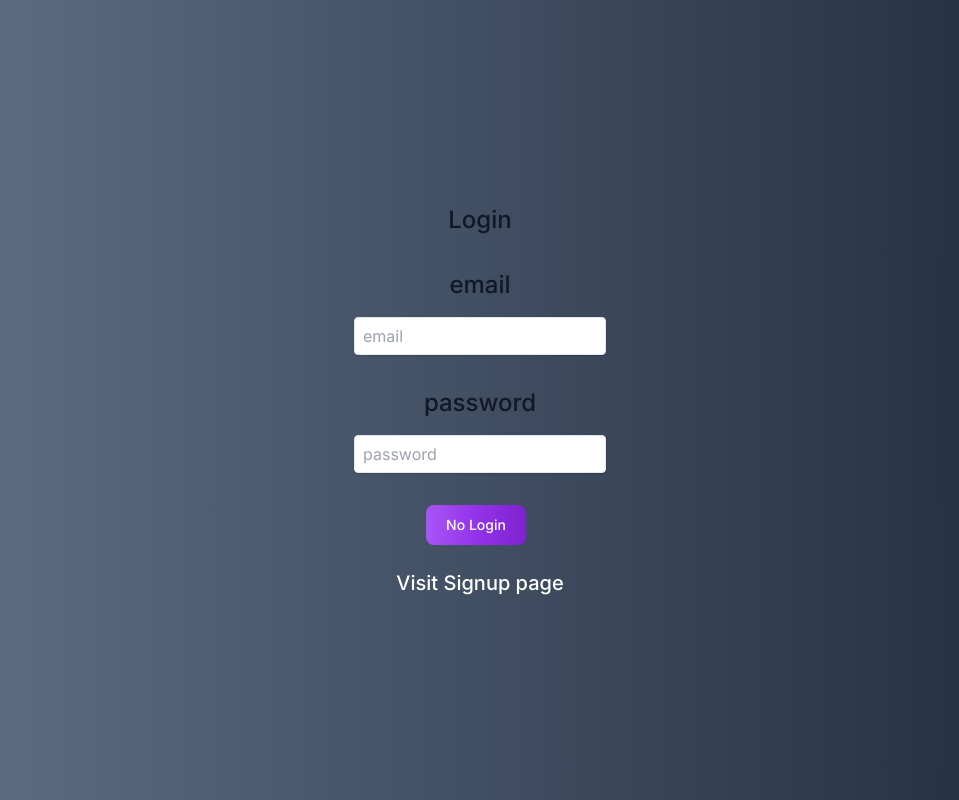
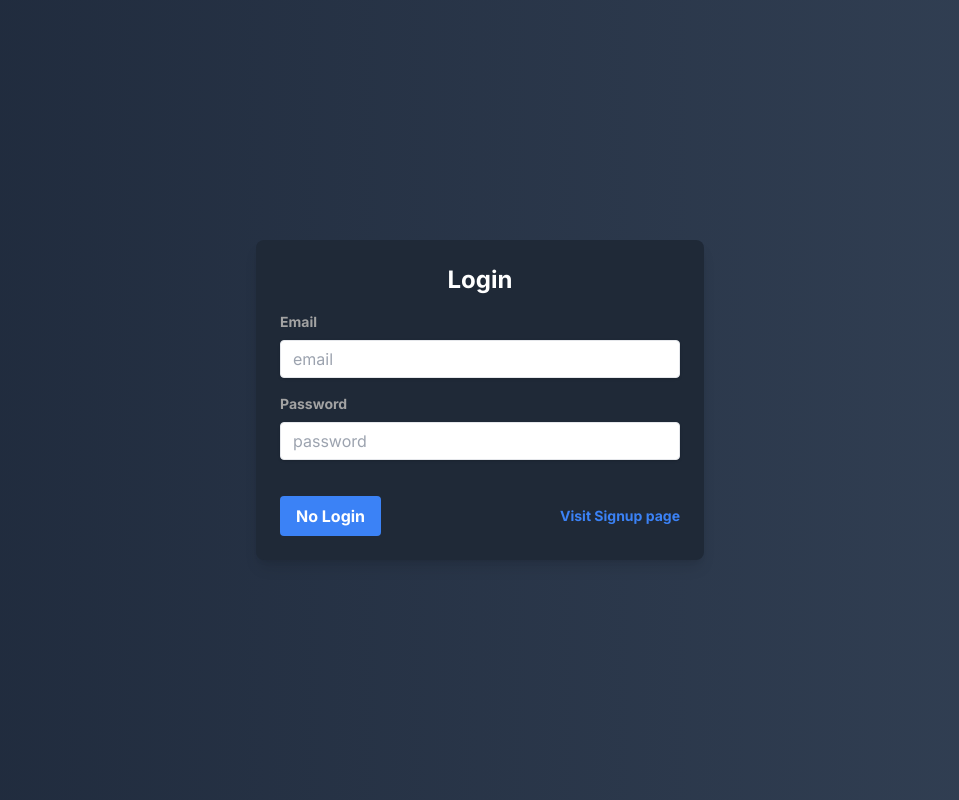
Before and after one commit to mostafijursd/NextjsAuth, a Next.js app in the folder nextauth/: page /login in a window 1280 px wide. Shown: the whole page, without its empty margins (160-1119 px from the left). Built offline with nearby package versions, Linux system fonts and the light colour scheme.

Commit message:
second comment

```diff
--- a/nextauth/src/app/login/page.tsx
+++ b/nextauth/src/app/login/page.tsx
@@ -37,40 +37,53 @@ const router=useRouter();
 
     },[user])
   return (
-    <div className='bg-gradient-to-r from-slate-500 to-slate-800 flex flex-col items-center
-    justify-center min-h-screen py-2 text-white gap-4'>
-
-        <h1  className='text-2xl font-medium text-gray-900 dark:text-white  '>{loading ? "Processing..." : "Login"}</h1>
-        <hr />
+    <div className="min-h-screen flex items-center justify-center bg-gradient-to-r from-slate-800 to-slate-700 ">
 
 
-<label htmlFor="email"  className='text-2xl font-medium text-gray-900 dark:text-white '>email</label>
+
+      <div className=" bg-gray-800 p-6 rounded-lg shadow-lg max-w-md w-full">
+        <h2 className="text-2xl font-bold mb-4 text-center text-white">{loading ? "Processing..." : "Login"}</h2>
+        <form>
+          <div className="mb-4">
+            <label className="block text-neutral-400 text-sm font-bold mb-2" htmlFor="email">
+              Email
+            </label>
             <input
-        className="shadow appearance-none border rounded   text-gray-700
-         leading-tight focus:outline-none focus:shadow-outline p-2 mb-4 "
+              className="shadow appearance-none border rounded w-full py-2 px-3 text-gray-700 leading-tight focus:outline-none focus:shadow-outline"
               id="email"
             type="text"
             value={user.email}
             onChange={(e) => setUser({...user, email: e.target.value})}
             placeholder="email"
             />
-        <label htmlFor="password"  className='text-2xl font-medium text-gray-900 dark:text-white '>password</label>
+          </div>
+          <div className="mb-6">
+            <label className="block text-neutral-400 text-sm font-bold mb-2" htmlFor="password">
+              Password
+            </label>
             <input
-               className="shadow appearance-none border rounded   text-gray-700
-               leading-tight focus:outline-none focus:shadow-outline p-2 mb-4 "
+              className="shadow appearance-none border rounded w-full py-2 px-3 text-gray-700 mb-3 leading-tight focus:outline-none focus:shadow-outline"
               id="password"
               type="password"
               value={user.password}
               onChange={(e) => setUser({...user, password: e.target.value})}
               placeholder="password"
             />
-  <button className='text-white bg-gradient-to-r from-purple-500 via-purple-600 to-purple-700 hover:bg-gradient-to-br focus:ring-4 focus:outline-none focus:ring-purple-300 dark:focus:ring-purple-800
-  font-medium rounded-lg text-sm px-5 py-2.5 text-center me-2 mb-2'
+
+          </div>
+          <div className="flex items-center justify-between ">
+            <button
+              className="bg-blue-500 hover:bg-blue-700 text-white font-bold py-2 px-4 rounded focus:outline-none focus:shadow-outline"
+              type="button"
               onClick={onLogin}
             >
+              {buttonDisabled ? "No Login" :"Login"}
+            </button>
+            <Link href="/signup" className=" inline-block align-baseline font-bold text-sm text-blue-500 hover:text-blue-800"> Visit Signup page</Link>
 
-    {buttonDisabled ? "No Login" :"Login"}</button>
-    <Link href="/signup" className=' text-xl font-medium  dark:text-white hover:text-cyan-400 '> Visit Signup page</Link>
+          </div>
+        </form>
+      </div>
     </div>
   )
 }
--- a/nextauth/src/app/signup/page.tsx
+++ b/nextauth/src/app/signup/page.tsx
@@ -37,46 +37,65 @@ const router=useRouter();
 
     },[user])
   return (
-    <div className='bg-gradient-to-r from-slate-900 to-slate-700 flex flex-col items-center
-    justify-center min-h-screen py-2 text-white gap-3'>
+    <div className="min-h-screen flex items-center justify-center bg-gradient-to-r from-slate-500 to-slate-800 ">
 
-        <h1 className='text-2xl font-medium text-gray-900 dark:text-white '>{loading ? "Processing..." : "Signup"}</h1>
-        <hr />
 
-        <label htmlFor="username" className='text-2xl font-medium text-gray-900 dark:text-white '>usename</label>
+
+      <div className=" bg-gray-800 p-6 rounded-lg shadow-lg max-w-md w-full">
+        <h2 className="text-2xl font-bold mb-4 text-center text-white">{loading ? "Processing..." : "Signup"}</h2>
+        <form>
+        <div className="mb-4">
+            <label className="block text-neutral-400 text-sm font-bold mb-2" htmlFor="email">
+              Email
+            </label>
             <input
-  className="p-2 border border-gray-300 rounded-lg mb-4
-  focus:outline-none focus:border-gray-600 text-black"
+              className="shadow appearance-none border rounded w-full py-2 px-3 text-gray-700 leading-tight focus:outline-none focus:shadow-outline"
               id="username"
               onChange={(e)=>setUser({...user,username:e.target.value})}
               type="text"
               placeholder='username'
             />
-<label htmlFor="email" className='text-2xl font-medium text-gray-900 dark:text-white '>email</label>
+          </div>
+          <div className="mb-4">
+            <label className="block text-neutral-400 text-sm font-bold mb-2" htmlFor="email">
+              Email
+            </label>
             <input
-        className="p-2 border border-gray-300 rounded-lg mb-4 focus:outline-none focus:border-gray-600 text-black"
+              className="shadow appearance-none border rounded w-full py-2 px-3 text-gray-700 leading-tight focus:outline-none focus:shadow-outline"
               id="email"
             type="text"
             value={user.email}
             onChange={(e) => setUser({...user, email: e.target.value})}
             placeholder="email"
             />
-        <label htmlFor="password"  className='text-2xl font-medium text-gray-900 dark:text-white '>password</label>
+          </div>
+          <div className="mb-6">
+            <label className="block text-neutral-400 text-sm font-bold mb-2" htmlFor="password">
+              Password
+            </label>
             <input
-        className="p-2 border border-gray-300 rounded-lg mb-4 focus:outline-none focus:border-gray-600 text-black"
+              className="shadow appearance-none border rounded w-full py-2 px-3 text-gray-700 mb-3 leading-tight focus:outline-none focus:shadow-outline"
               id="password"
               type="password"
               value={user.password}
               onChange={(e) => setUser({...user, password: e.target.value})}
               placeholder="password"
             />
-  <button className='text-gray-900 bg-gradient-to-r from-lime-200 via-lime-400 to-lime-500 hover:bg-gradient-to-br focus:ring-4 focus:outline-none focus:ring-lime-300 dark:focus:ring-lime-800
-  font-medium rounded-lg text-sm px-5 py-2.5 text-center me-2 mb-2'
+
+          </div>
+          <div className="flex items-center justify-between ">
+            <button
+              className="bg-blue-500 hover:bg-blue-700 text-white font-bold py-2 px-4 rounded focus:outline-none focus:shadow-outline"
+              type="button"
               onClick={onSiginup}
             >
+              {buttonDisabled ? "No Signup" :"Signup"}
+            </button>
+            <Link href="/login" className=" inline-block align-baseline font-bold text-sm text-blue-500 hover:text-blue-800"> Visit Login page</Link>
 
-    {buttonDisabled ? "No Signup" :"Signup"}</button>
-    <Link href="/login"  className=' text-xl font-medium  dark:text-white hover:text-cyan-400 '> Visit login page</Link>
+          </div>
+        </form>
+      </div>
     </div>
   )
 }
```
Lines whose indentation alone changed are shown as unchanged.
